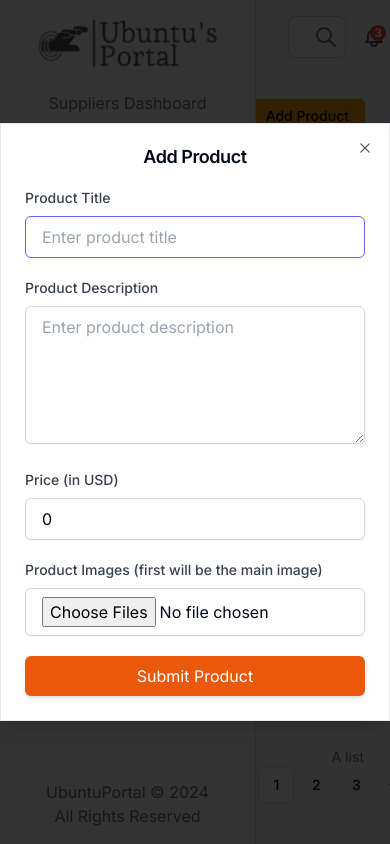
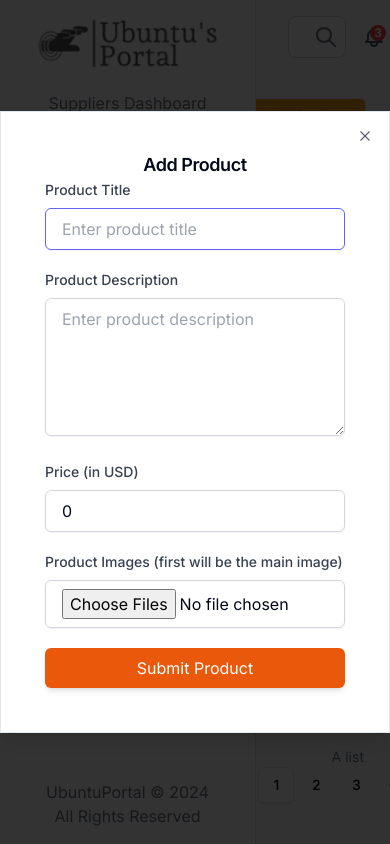
Before and after one commit to ubuntuportal/ubuntu_portal, a Next.js app in the folder ubuntu_portal_frontend/: page /supplier/dashboard/products in a window 390 px wide. Both pictures are taken after a click on the button "Add Product". Built offline with nearby package versions, Linux system fonts and the light colour scheme.

Commit message:
Add product UI ready for integration 1. Responsive form 2. Image upload 3. Image deletion before upload 4. Save user input on pause (eg. User clicks out) 5. Clear form entry on upload

```diff
--- a/ubuntu_portal_frontend/components/supplier/AddProduct.tsx
+++ b/ubuntu_portal_frontend/components/supplier/AddProduct.tsx
@@ -29,7 +29,6 @@ export function AddProduct() {
     images: [], // Initialize images as an empty array
   });
 
-  // State to track image previews
   const [imagePreviews, setImagePreviews] = useState<string[]>([]);
 
   const handleChange = (
@@ -51,14 +50,12 @@ export function AddProduct() {
         images: [...prevProduct.images, ...fileArray], // Add new files to existing array
       }));
 
-      // Generate image previews
       const previewUrls = fileArray.map((file) => URL.createObjectURL(file));
-      setImagePreviews((prevPreviews) => [...prevPreviews, ...previewUrls]); // Add previews
+      setImagePreviews((prevPreviews) => [...prevPreviews, ...previewUrls]);
     }
   };
 
   const handleRemoveImage = (index: number) => {
-    // Remove image from both the product state and previews array
     setProduct((prevProduct) => ({
       ...prevProduct,
       images: prevProduct.images.filter((_, i) => i !== index),
@@ -76,20 +73,15 @@ export function AddProduct() {
       return;
     }
 
-    // Prepare form data for submission
     const formData = new FormData();
     formData.append("title", product.title);
     formData.append("description", product.description);
     formData.append("price", product.price.toString());
 
-    // Append each image to the form data
     product.images.forEach((image, index) => {
       formData.append(`images[${index}]`, image);
     });
 
-    // Submit form to API
-
-    // Clear form fields after submission
     setProduct({ title: "", description: "", price: 0, images: [] });
     setImagePreviews([]);
   };
@@ -101,16 +93,25 @@ export function AddProduct() {
           Add Product
         </Button>
       </DialogTrigger>
-      <DialogContent className="sm:max-w-[425px]">
+
+      {/* DialogContent with Responsive and Scrollable Design */}
+      <DialogContent
+        className="sm:max-w-[500px] lg:max-w-[700px] w-full max-h-[90vh] overflow-y-auto"
+        style={{ maxHeight: "90vh" }} // Ensure dialog is responsive for all screen sizes
+      >
+        <div className="p-5">
           <DialogHeader>
             <DialogTitle>Add Product</DialogTitle>
             <DialogDescription></DialogDescription>
           </DialogHeader>
+
+          {/* Scrollable Form Container */}
           <form
             onSubmit={handleSubmit}
-          className="max-w-lg w-full space-y-5 sm:space-y-6 md:space-y-8"
+            className="space-y-5 sm:space-y-6 md:space-y-8"
             encType="multipart/form-data"
           >
+            {/* Product Title */}
             <div className="mb-5">
               <label
                 htmlFor="title"
@@ -130,6 +131,7 @@ export function AddProduct() {
               />
             </div>
 
+            {/* Product Description */}
             <div className="mb-5">
               <label
                 htmlFor="description"
@@ -149,6 +151,7 @@ export function AddProduct() {
               />
             </div>
 
+            {/* Price */}
             <div className="mb-5">
               <label
                 htmlFor="price"
@@ -212,6 +215,7 @@ export function AddProduct() {
               )}
             </div>
 
+            {/* Submit Button */}
             <div className="mt-6">
               <button
                 type="submit"
@@ -221,6 +225,7 @@ export function AddProduct() {
               </button>
             </div>
           </form>
+        </div>
       </DialogContent>
     </Dialog>
   );
```
Lines whose indentation alone changed are shown as unchanged.
